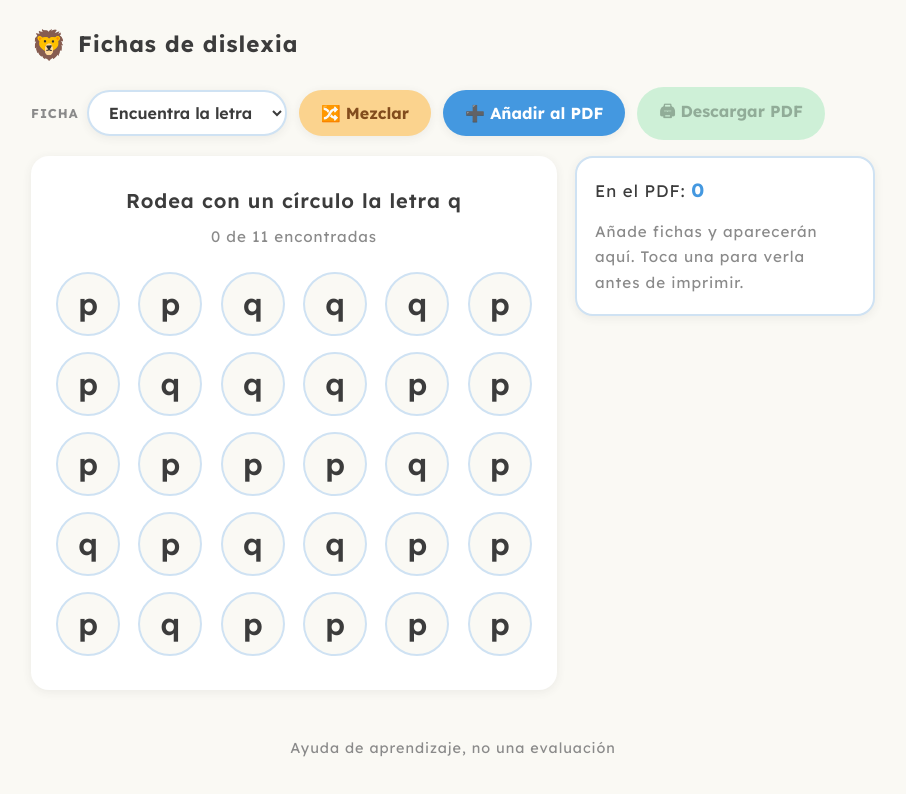
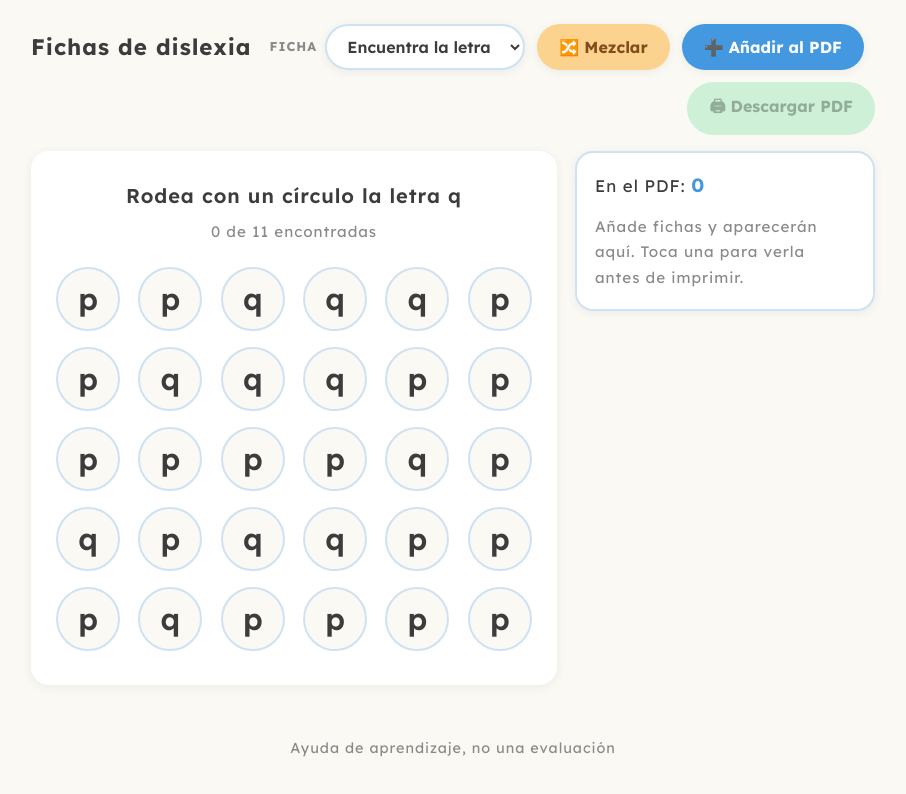
Before and after one commit to OlenaMyroshnykova/dyslexia-worksheets, a React (Vite) app: page / in a window 1280 px wide. Shown: the top 794 px of the page, without its empty margins (187-1093 px from the left). Built offline with nearby package versions, Linux system fonts and the light colour scheme.

Commit message:
feat: update toolbar layout and styles for better visibility and alignment

```diff
--- a/src/components/App.jsx
+++ b/src/components/App.jsx
@@ -92,15 +92,10 @@ export default function App() {
 
   return (
     <div className="app">
-      <header className="topbar">
-        <div className="brand">
-          <span className="logo" aria-hidden>🦁</span>
-          <h1>Fichas de dislexia</h1>
-        </div>
-      </header>
+      {/* Single-row toolbar: title · type dropdown · Mezclar · Add · Download */}
+      <div className="toolbar">
+        <h1 className="toolbar-title">Fichas de dislexia</h1>
 
-      {/* Single-row toolbar: type dropdown · Mezclar · Add · Download */}
-      <div className="toolbar">
         <label className="toolbar-field">
           <span className="toolbar-label">FICHA</span>
           <select
--- a/src/styles/basket.css
+++ b/src/styles/basket.css
@@ -19,6 +19,18 @@
   flex-wrap: wrap;
   margin: 4px 0 16px;
 }
+
+/* title sits inline with the controls on desktop */
+.toolbar-title {
+  font-size: 1.4rem;
+  font-weight: 700;
+  margin: 0;
+  margin-right: 6px;
+  white-space: nowrap;
+}
+
+/* push the download button to the far right of the row */
+.btn-print { margin-left: auto; }
 
 .toolbar-field {
   display: inline-flex;
@@ -211,4 +223,6 @@
   .basket { position: static; }
   .toolbar-field { flex: 1; }
   .ficha-select { flex: 1; }
+  .toolbar-title { width: 100%; margin-right: 0; }
+  .btn-print { margin-left: 0; }
 }
```
